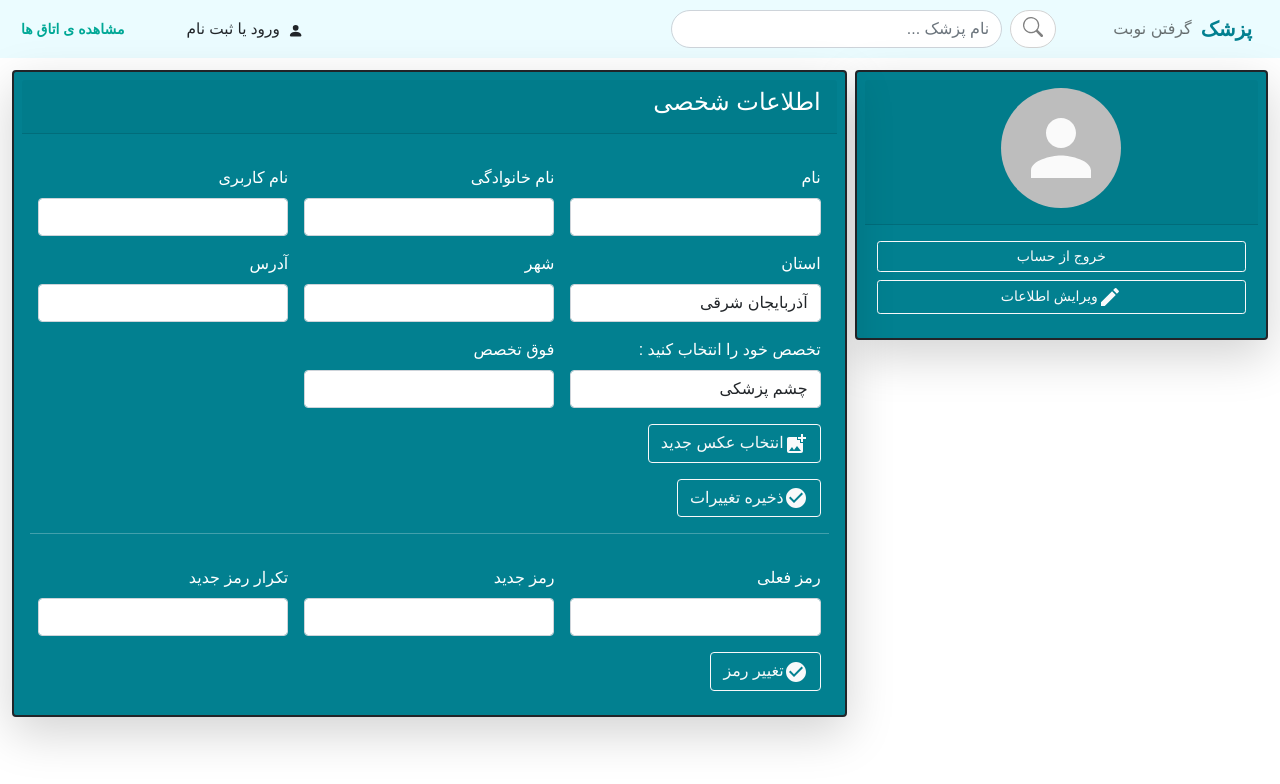
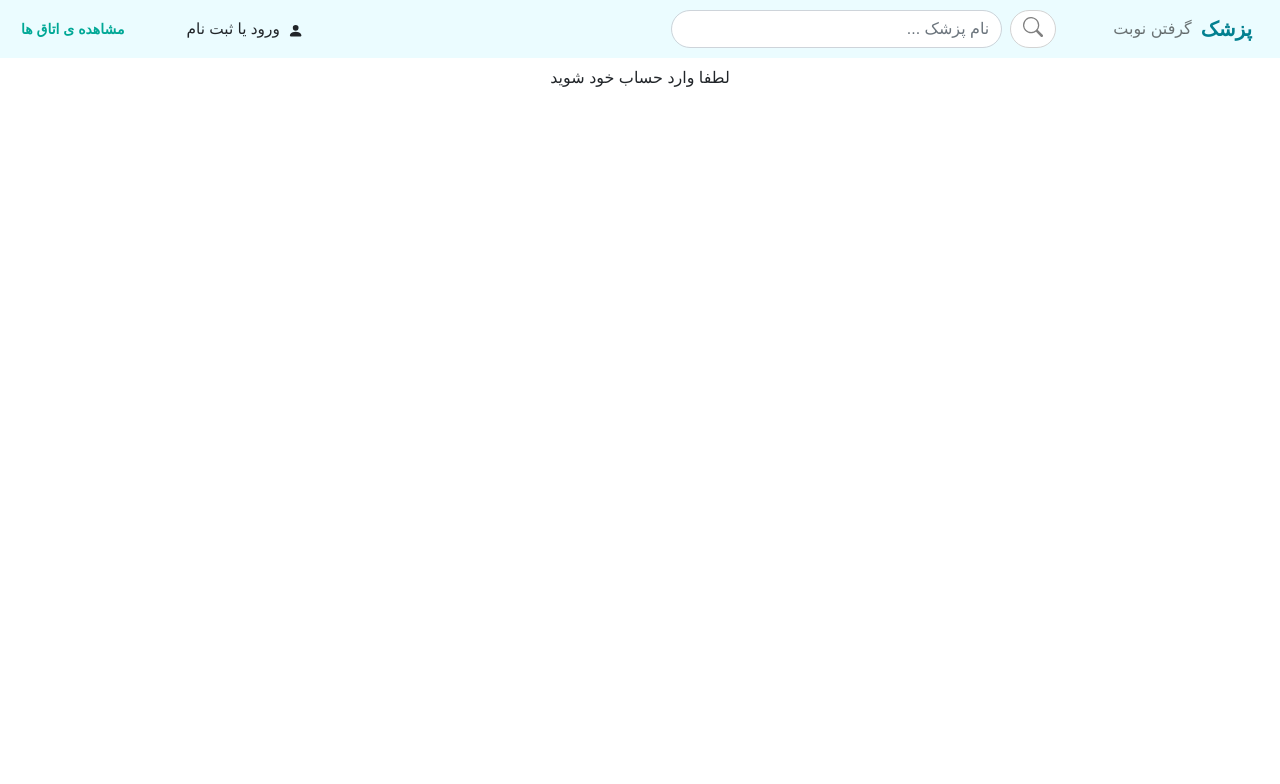
Before and after one commit to MelikaNobakhtian/luna-software-engineering, a React (Create React App) app in the folder Webfront/: page /doctorProfile in a window 1280 px wide. Shown: the top 784 px of the page. Built offline with nearby package versions, Linux system fonts and the light colour scheme.

Commit message:
Prevent sending null data in doctor profile page

```diff
--- a/Webfront/src/components/editProfile-doctor/editProfile-doctor.js
+++ b/Webfront/src/components/editProfile-doctor/editProfile-doctor.js
@@ -65,6 +65,7 @@ function Editprofile(props) {
             sub_specialty: response.data.sub_specialty,
           }));
           if (response.data.addresses.length > 0) {
+            setvar("true");
             setAddress((prevState) => ({
               ...prevState,
               city: response.data.addresses[0].city,
@@ -73,7 +74,7 @@ function Editprofile(props) {
             }));
           }
 
-          if (response.data.addresses.length > 0) setvar("true");
+          //if (response.data.addresses.length > 0) setvar("true");
           //console.log(response.data.addresses[0].city)
         })
         .catch(function (error) {
@@ -82,21 +83,45 @@ function Editprofile(props) {
     }
   }, []);
 
+  const handleChange = (e) => {
+    console.log(user);
+    const { id, value } = e.target;
+    setUser((prevState) => ({
+      ...prevState,
+      [id]: value,
+    }));
+  };
+  const handleChangeaddress = (e) => {
+    console.log(address);
+    const { id, value } = e.target;
+    setAddress((prevState) => ({
+      ...prevState,
+      [id]: value,
+    }));
+  };
+
   const handleChangeInfosClick = (e) => {
     e.preventDefault();
-
+    if (
+      user.firstName.length === 0 ||
+      user.lastName.length === 0 ||
+      user.userName.length === 0 ||
+      user.specialty.length === 0 ||
+      user.sub_specialty.length === 0 ||
+      address.state.length === 0 ||
+      address.city.length === 0 ||
+      address.detail.length === 0
+    ) {
+      setMassage("لطفا همه را وارد کنید");
+      setOpenSnack(true);
+    } else {
       e.preventDefault();
       var formdata = new FormData();
       formdata.append("username", user.userName);
       formdata.append("first_name", user.firstName);
       formdata.append("last_name", user.lastName);
+      formdata.append("profile_photo", user.picture);
       console.log(formdata);
-    // const payload={
-    //       "username":user.userName,
-    //       "first_name":user.firstName,
-    //       "last_name":user.lastName,
-    // }
-    // const back= JSON.stringify(payload)
       axios
         .put(
           API_BASE_URL + "/user/" + Cookies.get("userId") + "/update-profile/",
@@ -112,7 +137,12 @@ function Editprofile(props) {
           console.log(response);
           if (response.status === 200) {
             console.log(response.status);
-          Cookies.set("userName", user.userName);
+            setMassage("اطلاعات جدید با موفقیت جایگزین شد");
+            setOpenSnack(true);
+          } else if (response.status === 401) {
+            console.log(response.status);
+            setMassage("نشست شما منقضی شده است. لطفا دوباره وارد شوید");
+            setOpenSnack(true);
           }
         })
         .catch(function (error) {
@@ -150,14 +180,20 @@ function Editprofile(props) {
           console.log(error);
         });
 
-    if (variable === false) {
-      var info = [];
-      if (address.state != null) info.push({ state: address.state });
-      if (address.city != null) info.push({ city: address.city });
-      if (address.detail != null) info.push({ detail: address.detail });
-
-      if (info.length !== 0) {
-        const backinfo = JSON.stringify(info);
+      const payloadcity = {
+        state: address.state,
+        city: address.city,
+        detail: address.detail,
+      };
+      const backcity = JSON.stringify(payloadcity);
+      if (variable === true) {
+        // var info = [];
+        // if (address.state != null) info.push({ state: address.state });
+        // if (address.city != null) info.push({ city: address.city });
+        // if (address.detail != null) info.push({ detail: address.detail });
+        //console.log(info)
+        //if (info.length !== 0) {
+        //const backinfo = JSON.stringify(info);
         axios
           .put(
             API_BASE_URL +
@@ -165,7 +201,32 @@ function Editprofile(props) {
               Cookies.get("doctorId") +
               "/update-address/" +
               "48/",
-            backinfo,
+            backcity,
+            {
+              headers: {
+                "Content-Type": "application/json",
+                Authorization: "Bearer " + Cookies.get("userTokenA"),
+              },
+            }
+          )
+          .then(function (response) {
+            console.log(response);
+            if (response.status === 200) {
+              console.log(response.status);
+            }
+          })
+          .catch(function (error) {
+            console.log(error);
+          });
+        //}
+      } else if (variable === false) {
+        axios
+          .post(
+            API_BASE_URL +
+              "/doctor/" +
+              Cookies.get("doctorId") +
+              "/set-address/",
+            backcity,
             {
               headers: {
                 "Content-Type": "application/json",
@@ -184,51 +245,6 @@ function Editprofile(props) {
           });
       }
     }
-    if (variable === true) {
-      const payloadcity = {
-        state: address.state,
-        city: address.city,
-        detail: address.detail,
-      };
-
-      const backcity = JSON.stringify(payloadcity);
-      axios
-        .post(
-          API_BASE_URL + "/doctor/" + Cookies.get("doctorId") + "/set-address/",
-          backcity,
-          {
-            headers: {
-              "Content-Type": "application/json",
-              Authorization: "Bearer " + Cookies.get("userTokenA"),
-            },
-          }
-        )
-        .then(function (response) {
-          console.log(response);
-          if (response.status === 200) {
-            console.log(response.status);
-          }
-        })
-        .catch(function (error) {
-          console.log(error);
-        });
-    }
-  };
-
-  const handleChange = (e) => {
-    console.log(user);
-    const { id, value } = e.target;
-    setUser((prevState) => ({
-      ...prevState,
-      [id]: value,
-    }));
-  };
-  const handleChangeaddress = (e) => {
-    const { id, value } = e.target;
-    setAddress((prevState) => ({
-      ...prevState,
-      [id]: value,
-    }));
   };
 
   const handleChangePassClick = (e) => {
@@ -243,6 +259,9 @@ function Editprofile(props) {
     } else if (user.newPass !== user.newPass2) {
       setMassage("تکرار رمز اشتباه است");
       setOpenSnack(true);
+    } else if (user.newPass.length < 8) {
+      setMassage("رمز باید بیشتر از ۸ کاراکتر باشد");
+      setOpenSnack(true);
     } else {
       const payload = {
         old_password: user.oldPass,
@@ -250,7 +269,6 @@ function Editprofile(props) {
       };
       const back = JSON.stringify(payload);
       console.log(back);
-
       axios
         .put(
           API_BASE_URL + "/user/" + Cookies.get("userId") + "/change-password/",
@@ -281,12 +299,12 @@ function Editprofile(props) {
         });
     }
 
-    setUser((prevState) => ({
-      ...prevState,
-      oldPass: "",
-      newPass: "",
-      newPass2: "",
-    }));
+    // setUser((prevState) => ({
+    //   ...prevState,
+    //   oldPass: "",
+    //   newPass: "",
+    //   newPass2: "",
+    // }));
   };
 
   //get image from user
@@ -330,6 +348,9 @@ function Editprofile(props) {
   return (
     <div className="main-content">
       <div className="container-fluid p-2">
+        {Cookies.get("doctorId") !== 0 ? (
+          <div className="text-center">لطفا وارد حساب خود شوید</div>
+        ) : (
           <div className="d-flex flex-wrap">
             <div className="col-12 col-md-4 ">
               <div className="card border-dark border-2 text-white p-2 m-1 App-color4 shadow-lg">
@@ -389,7 +410,9 @@ function Editprofile(props) {
                         </div>
                         <div class="col-sm-4 ">
                           <Form.Group controlId="formGridLastname">
-                          <Form.Label className="mt-3">نام خانوادگی</Form.Label>
+                            <Form.Label className="mt-3">
+                              نام خانوادگی
+                            </Form.Label>
                             <InputGroup hasValidation>
                               <Form.Control
                                 type="text"
@@ -408,7 +431,10 @@ function Editprofile(props) {
 
                         <div class="col-sm-4">
                           <Form.Group controlId="grid">
-                          <Form.Label className="mt-3"> نام کاربری</Form.Label>
+                            <Form.Label className="mt-3">
+                              {" "}
+                              نام کاربری
+                            </Form.Label>
                             <InputGroup hasValidation>
                               <Form.Control
                                 type="text"
@@ -435,9 +461,15 @@ function Editprofile(props) {
                               value={address.state}
                               onChange={(e) => {
                                 console.log("e.target.value", e.target.value);
-                              setAddress({ ...address, state: e.target.value });
+                                setAddress({
+                                  ...address,
+                                  state: e.target.value,
+                                });
                               }}
                             >
+                              <option className="text-muted" value="">
+                                انتخاب کنید...
+                              </option>
                               <option value="آذربایجان شرقی">
                                 آذربایجان شرقی
                               </option>
@@ -512,9 +544,8 @@ function Editprofile(props) {
                         </div>
                         <div class="col-sm-4">
                           <Form.Group controlId="formBasicSelect">
-                          <Form.Label> تخصص خود را انتخاب کنید :</Form.Label>
+                            <Form.Label> تخصص</Form.Label>
                             <Form.Control
-                            as={Col}
                               controlId="formGridState"
                               as="select"
                               defaultValue=" choose...."
@@ -525,6 +556,9 @@ function Editprofile(props) {
                                 setUser({ ...user, specialty: e.target.value });
                               }}
                             >
+                              <option className="text-muted" value="">
+                                انتخاب کنید...
+                              </option>
                               <option value="ﭼﺸﻢ ﭘﺰﺷﮑﯽ">ﭼﺸﻢ ﭘﺰﺷﮑﯽ</option>
                               <option value="ﻗﻠﺐ ﻭ ﻋﺮﻭﻕ">ﻗﻠﺐ ﻭ ﻋﺮﻭﻕ</option>
                               <option value="ﻣﻐﺰ ﻭ ﺍﻋﺼﺎﺏ">ﻣﻐﺰ ﻭ ﺍﻋﺼﺎﺏ</option>
@@ -646,6 +680,7 @@ function Editprofile(props) {
               message={<div style={{ fontSize: 17 }}>{massage}</div>}
             />
           </div>
+        )}
       </div>
     </div>
   );
```
Lines whose indentation alone changed are shown as unchanged.
